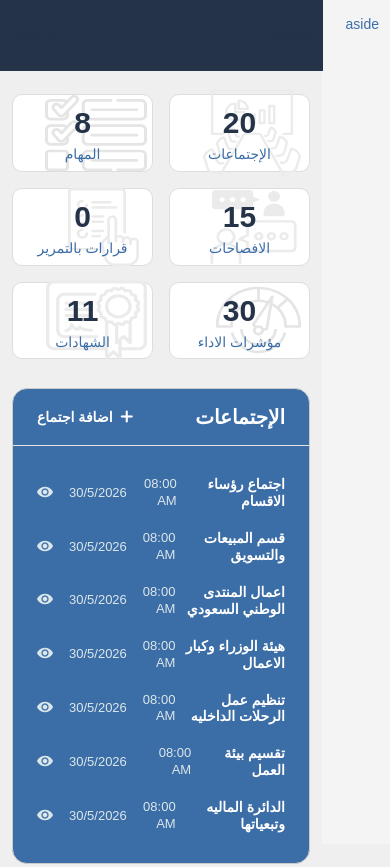
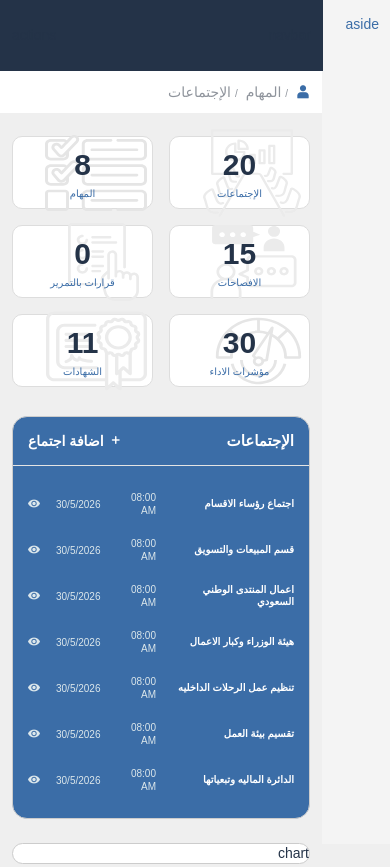
Before and after one commit to mohamedHassanroq/board, a plain HTML site: page index.html in a window 390 px wide. Shown: the top 867 px of the page. Drawn offline with nearby package versions, Linux system fonts and the light colour scheme; a web font is replaced by a local one.

Commit message:
second commit

```diff
--- a/assets/css/custom.css
+++ b/assets/css/custom.css
@@ -23,9 +23,30 @@
   z-index: 999;
   padding: 15px 11px;
 }
-.main {
+#content {
   width: calc(100% - 68px);
   margin-inline-start: auto;
+}
+.breadcrumb-content {
+  background-color: var(--white-color);
+  padding: 12px 0;
+}
+.breadcrumb > li {
+  position: relative;
+}
+.breadcrumb > li:not(:last-child):after {
+  content: "/";
+  margin: 0 4px;
+  color: #8f949c;
+  font-size: 10px;
+}
+.breadcrumb > li > a {
+  color: #8f949c;
+  font-size: 14px;
+  text-transform: capitalize;
+}
+.breadcrumb > li.active > a {
+  color: var(--secondery-color);
 }
 .statics-content {
   margin-top: 23px;
@@ -77,6 +98,10 @@
 }
 .attendance-box .box-cell:last-child {
   border-bottom: none;
+}
+.mettings-box .cell-info,
+.mettings-box .cell-title {
+  flex: 1;
 }
 .cell-info > li,
 .cell-info .view {
@@ -145,6 +170,27 @@
   background-color: #f4f4f4;
 }
 
+@media screen and (max-width: 991px) {
+  .box-head .box-title {
+    font-size: 15px;
+  }
+  .custom-tabs .nav-item .nav-link {
+    font-size: 12px;
+  }
+  .box-head,
+  .box-body {
+    padding: 15px;
+  }
+  .fast-link {
+    padding: 10px 15px;
+  }
+  .cell-info > li,
+  .cell-info .view {
+    font-size: 10px;
+  }
+}
+@media (min-width: 768px) and (max-width: 991px) {
+}
 @media screen and (max-width: 767px) {
   .stat-count {
     font-size: 30px;
--- a/assets/css/theme.css
+++ b/assets/css/theme.css
@@ -92,6 +92,17 @@ html[dir="rtl"] [type="url"] {
   display: flex;
   justify-content: space-between;
   align-items: center;
+  column-gap: 10px;
+}
+.flex-start {
+  display: flex;
+  justify-content: flex-start;
+  align-items: center;
+}
+.flex-end {
+  display: flex;
+  justify-content: flex-end;
+  align-items: center;
 }
 .fs-12 {
   font-size: 12px;
@@ -146,8 +157,20 @@ html[dir="rtl"] [type="url"] {
   grid-template-columns: repeat(3, 1fr);
 }
 @media (max-width: 991px) {
-  body {
-    padding-bottom: calc(var(--footer-height) + 58px);
+  .fs-12 {
+    font-size: 8px;
+  }
+  .fs-14 {
+    font-size: 10px;
+  }
+  .fs-16 {
+    font-size: 12px;
+  }
+  .fs-20 {
+    font-size: 16px;
+  }
+  .fs-24 {
+    font-size: 20px;
   }
 }
 @media (min-width: 768px) and (max-width: 991px) {
--- a/index.html
+++ b/index.html
@@ -28,6 +28,27 @@
         </div>
       </div>
     </header>
+
+    <div id="content">
+      <!-- Start breadcrumb -->
+      <div class="breadcrumb-content">
+        <div class="container-fluid">
+          <ul class="breadcrumb custom-ul d-flex">
+            <li class="active">
+              <a href="index.html" class="custom-anc"
+                ><i class="board-user--1-"></i
+              ></a>
+            </li>
+            <li>
+              <a href="#" class="custom-anc">المهام</a>
+            </li>
+            <li>
+              <a href="#" class="custom-anc">الإجتماعات</a>
+            </li>
+          </ul>
+        </div>
+      </div>
+      <!-- End breadcrumb -->
       <!-- main -->
       <main class="main">
         <div class="container-fluid">
@@ -129,7 +150,7 @@
                         <h5 class="cell-title custom-h white fw-700 fs-14">
                           اجتماع رؤساء الاقسام
                         </h5>
-                      <ul class="custom-ul cell-info flex-center gap-3">
+                        <ul class="custom-ul cell-info flex-end gap-3">
                           <li>08:00 AM</li>
                           <li>30/5/2026</li>
                           <li>
@@ -143,7 +164,7 @@
                         <h5 class="cell-title custom-h white fw-700 fs-14">
                           قسم المبيعات والتسويق
                         </h5>
-                      <ul class="custom-ul cell-info flex-center gap-3">
+                        <ul class="custom-ul cell-info flex-end gap-3">
                           <li>08:00 AM</li>
                           <li>30/5/2026</li>
                           <li>
@@ -157,7 +178,7 @@
                         <h5 class="cell-title custom-h white fw-700 fs-14">
                           اعمال المنتدى الوطني السعودي
                         </h5>
-                      <ul class="custom-ul cell-info flex-center gap-3">
+                        <ul class="custom-ul cell-info flex-end gap-3">
                           <li>08:00 AM</li>
                           <li>30/5/2026</li>
                           <li>
@@ -171,7 +192,7 @@
                         <h5 class="cell-title custom-h white fw-700 fs-14">
                           هيئة الوزراء وكبار الاعمال
                         </h5>
-                      <ul class="custom-ul cell-info flex-center gap-3">
+                        <ul class="custom-ul cell-info flex-end gap-3">
                           <li>08:00 AM</li>
                           <li>30/5/2026</li>
                           <li>
@@ -185,7 +206,7 @@
                         <h5 class="cell-title custom-h white fw-700 fs-14">
                           تنظيم عمل الرحلات الداخليه
                         </h5>
-                      <ul class="custom-ul cell-info flex-center gap-3">
+                        <ul class="custom-ul cell-info flex-end gap-3">
                           <li>08:00 AM</li>
                           <li>30/5/2026</li>
                           <li>
@@ -199,7 +220,7 @@
                         <h5 class="cell-title custom-h white fw-700 fs-14">
                           تقسيم بيئة العمل
                         </h5>
-                      <ul class="custom-ul cell-info flex-center gap-3">
+                        <ul class="custom-ul cell-info flex-end gap-3">
                           <li>08:00 AM</li>
                           <li>30/5/2026</li>
                           <li>
@@ -213,7 +234,7 @@
                         <h5 class="cell-title custom-h white fw-700 fs-14">
                           الدائرة الماليه وتبعياتها
                         </h5>
-                      <ul class="custom-ul cell-info flex-center gap-3">
+                        <ul class="custom-ul cell-info flex-end gap-3">
                           <li>08:00 AM</li>
                           <li>30/5/2026</li>
                           <li>
@@ -316,12 +337,15 @@
                                 >
                                 <p class="custom-p">
                                   من :
-                                <span class="secondary">اسم المستخدم</span> إلي
+                                  <span class="secondary">اسم المستخدم</span>
+                                  إلي
                                   <span class="secondary">اسم المستخدم</span>
                                 </p>
                               </li>
                             </ul>
-                          <ul class="custom-ul task-actions flex-center gap-3">
+                            <ul
+                              class="custom-ul task-actions flex-center gap-3"
+                            >
                               <li>
                                 <a href="#" class="custom-anc edit-task fs-16">
                                   <i class="board-edit--1-"></i>
@@ -355,12 +379,15 @@
                                 >
                                 <p class="custom-p">
                                   من :
-                                <span class="secondary">اسم المستخدم</span> إلي
+                                  <span class="secondary">اسم المستخدم</span>
+                                  إلي
                                   <span class="secondary">اسم المستخدم</span>
                                 </p>
                               </li>
                             </ul>
-                          <ul class="custom-ul task-actions flex-center gap-3">
+                            <ul
+                              class="custom-ul task-actions flex-center gap-3"
+                            >
                               <li>
                                 <a href="#" class="custom-anc edit-task fs-16">
                                   <i class="board-edit--1-"></i>
@@ -402,12 +429,15 @@
                                 >
                                 <p class="custom-p">
                                   من :
-                                <span class="secondary">اسم المستخدم</span> إلي
+                                  <span class="secondary">اسم المستخدم</span>
+                                  إلي
                                   <span class="secondary">اسم المستخدم</span>
                                 </p>
                               </li>
                             </ul>
-                          <ul class="custom-ul task-actions flex-center gap-3">
+                            <ul
+                              class="custom-ul task-actions flex-center gap-3"
+                            >
                               <li>
                                 <a href="#" class="custom-anc edit-task fs-16">
                                   <i class="board-edit--1-"></i>
@@ -441,12 +471,15 @@
                                 >
                                 <p class="custom-p">
                                   من :
-                                <span class="secondary">اسم المستخدم</span> إلي
+                                  <span class="secondary">اسم المستخدم</span>
+                                  إلي
                                   <span class="secondary">اسم المستخدم</span>
                                 </p>
                               </li>
                             </ul>
-                          <ul class="custom-ul task-actions flex-center gap-3">
+                            <ul
+                              class="custom-ul task-actions flex-center gap-3"
+                            >
                               <li>
                                 <a href="#" class="custom-anc edit-task fs-16">
                                   <i class="board-edit--1-"></i>
@@ -484,12 +517,15 @@
                                 >
                                 <p class="custom-p">
                                   من :
-                                <span class="secondary">اسم المستخدم</span> إلي
+                                  <span class="secondary">اسم المستخدم</span>
+                                  إلي
                                   <span class="secondary">اسم المستخدم</span>
                                 </p>
                               </li>
                             </ul>
-                          <ul class="custom-ul task-actions flex-center gap-3">
+                            <ul
+                              class="custom-ul task-actions flex-center gap-3"
+                            >
                               <li>
                                 <a href="#" class="custom-anc edit-task fs-16">
                                   <i class="board-edit--1-"></i>
@@ -523,12 +559,15 @@
                                 >
                                 <p class="custom-p">
                                   من :
-                                <span class="secondary">اسم المستخدم</span> إلي
+                                  <span class="secondary">اسم المستخدم</span>
+                                  إلي
                                   <span class="secondary">اسم المستخدم</span>
                                 </p>
                               </li>
                             </ul>
-                          <ul class="custom-ul task-actions flex-center gap-3">
+                            <ul
+                              class="custom-ul task-actions flex-center gap-3"
+                            >
                               <li>
                                 <a href="#" class="custom-anc edit-task fs-16">
                                   <i class="board-edit--1-"></i>
@@ -566,12 +605,15 @@
                                 >
                                 <p class="custom-p">
                                   من :
-                                <span class="secondary">اسم المستخدم</span> إلي
+                                  <span class="secondary">اسم المستخدم</span>
+                                  إلي
                                   <span class="secondary">اسم المستخدم</span>
                                 </p>
                               </li>
                             </ul>
-                          <ul class="custom-ul task-actions flex-center gap-3">
+                            <ul
+                              class="custom-ul task-actions flex-center gap-3"
+                            >
                               <li>
                                 <a href="#" class="custom-anc edit-task fs-16">
                                   <i class="board-edit--1-"></i>
@@ -605,12 +647,15 @@
                                 >
                                 <p class="custom-p">
                                   من :
-                                <span class="secondary">اسم المستخدم</span> إلي
+                                  <span class="secondary">اسم المستخدم</span>
+                                  إلي
                                   <span class="secondary">اسم المستخدم</span>
                                 </p>
                               </li>
                             </ul>
-                          <ul class="custom-ul task-actions flex-center gap-3">
+                            <ul
+                              class="custom-ul task-actions flex-center gap-3"
+                            >
                               <li>
                                 <a href="#" class="custom-anc edit-task fs-16">
                                   <i class="board-edit--1-"></i>
@@ -721,7 +766,10 @@
                       <div class="box-body">
                         <ul class="custom-ul box-list">
                           <li class="box-cell flex-between">
-                          <a href="#" class="custom-anc flex-between fast-link">
+                            <a
+                              href="#"
+                              class="custom-anc flex-between fast-link"
+                            >
                               <h5
                                 class="cell-title custom-h secondary fw-700 fs-14"
                               >
@@ -733,7 +781,10 @@
                             </a>
                           </li>
                           <li class="box-cell flex-between">
-                          <a href="#" class="custom-anc flex-between fast-link">
+                            <a
+                              href="#"
+                              class="custom-anc flex-between fast-link"
+                            >
                               <h5
                                 class="cell-title custom-h secondary fw-700 fs-14"
                               >
@@ -754,6 +805,7 @@
           </div>
         </div>
       </main>
+    </div>
 
     <script src="./assets/js/bootstrap.bundle.min.js"></script>
     <script src="https://cdn.jsdelivr.net/npm/chart.js"></script>
```
Lines whose indentation alone changed are shown as unchanged.
